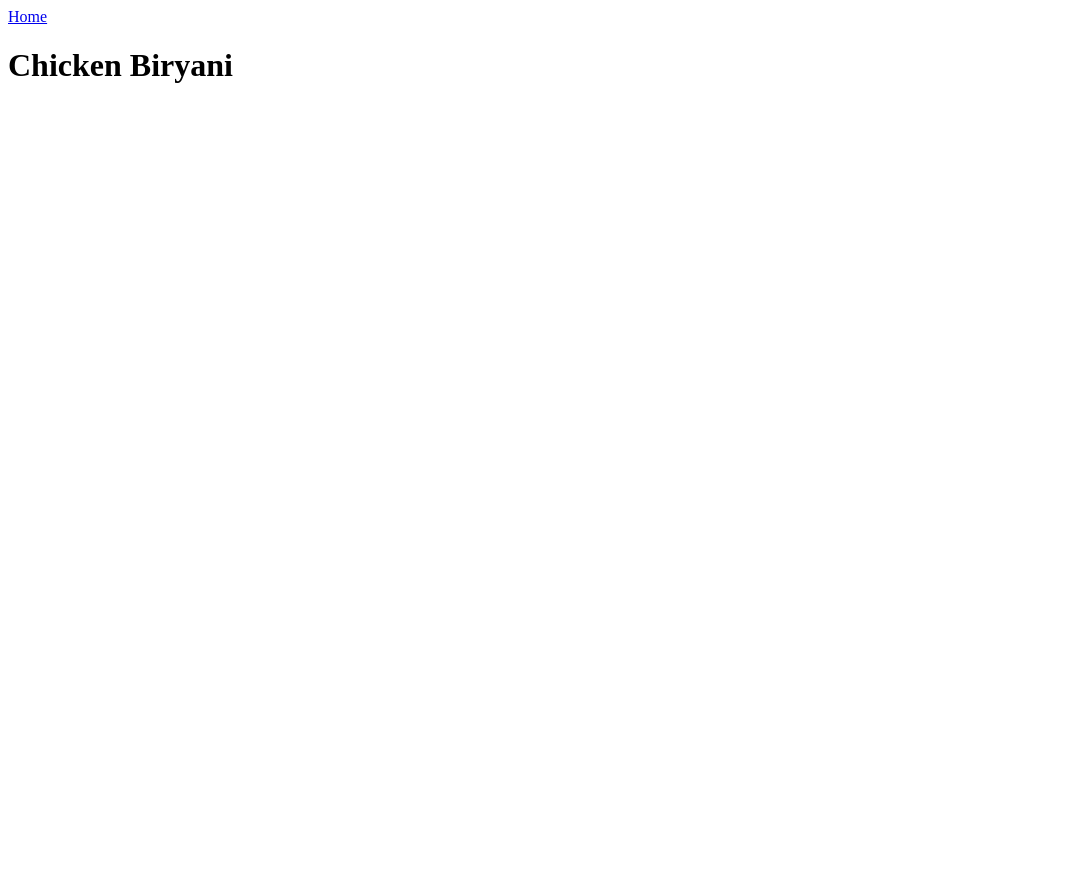
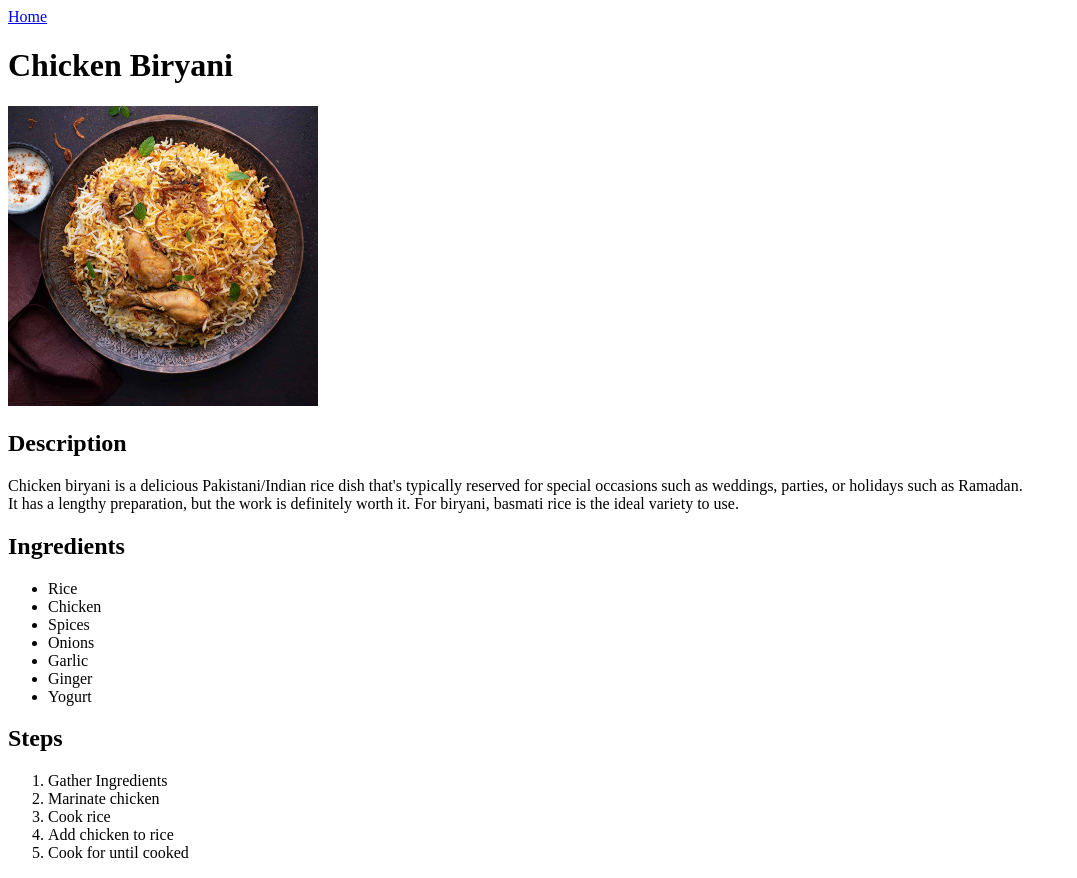
Before and after one commit to ritvik1882/the-odin-project, a plain HTML site: page recipes/recipes/biryani.html in a window 1280 px wide. Shown: the whole page, without its empty margins (0-1077 px from the left). Before the commit the page ends 800 px from the top, so only its background shows below. Drawn offline with Linux system fonts and the light colour scheme.

Commit message:
Details added to first recipe

```diff
--- a/recipes/recipes/biryani.html
+++ b/recipes/recipes/biryani.html
@@ -7,7 +7,34 @@
 </head>
 <body>
     <a href="../index.html">Home</a>
+    <h1>Chicken Biryani</h1>
+    <img src="../img/biryani.jpg" alt="" width="310" height="300">
 
-    <h1>Chicken Biryani</h1>
+    <h2>Description</h2>
+    <p>
+        Chicken biryani is a delicious Pakistani/Indian rice dish that's typically reserved for special occasions such as weddings, parties, or holidays such as Ramadan. <br>
+        It has a lengthy preparation, but the work is definitely worth it. For biryani, basmati rice is the ideal variety to use.
+    </p>
+
+    <h2>Ingredients</h2>
+    <ul>
+        <li>Rice</li>
+        <li>Chicken</li>
+        <li>Spices</li>
+        <li>Onions</li>
+        <li>Garlic</li>
+        <li>Ginger</li>
+        <li>Yogurt</li>
+    </ul>
+
+    <h2>Steps</h2>
+    <ol>
+        <li>Gather Ingredients</li>
+        <li>Marinate chicken</li>
+        <li>Cook rice</li>
+        <li>Add chicken to rice</li>
+        <li>Cook for until cooked</li>
+    </ol>
+
 </body>
 </html>
```
Also changed, not shown: recipes/index.html (+3 -4 lines), recipes/recipes/shawarma.html (deleted, +0 -13 lines), recipes/img/biryani.jpg (added).
